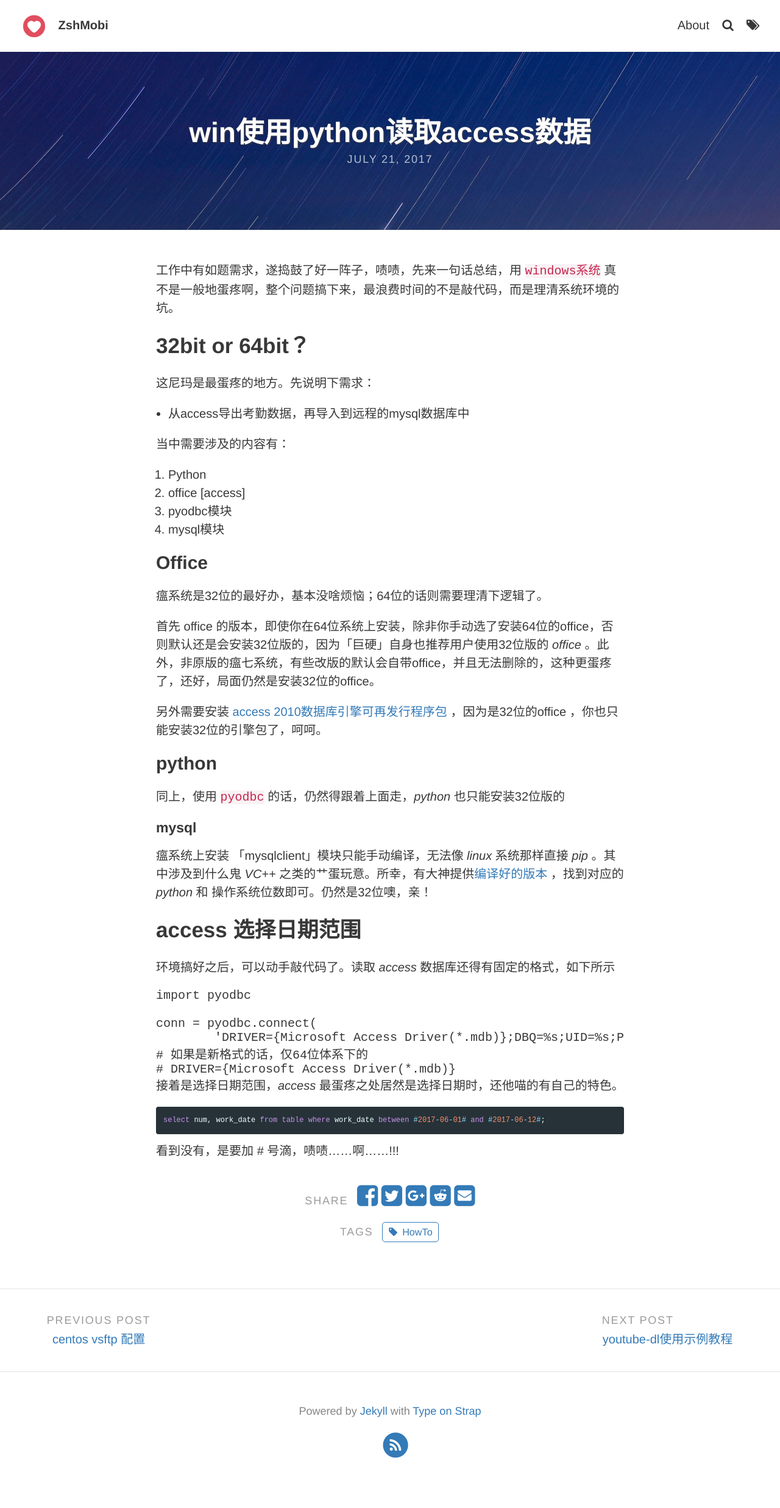
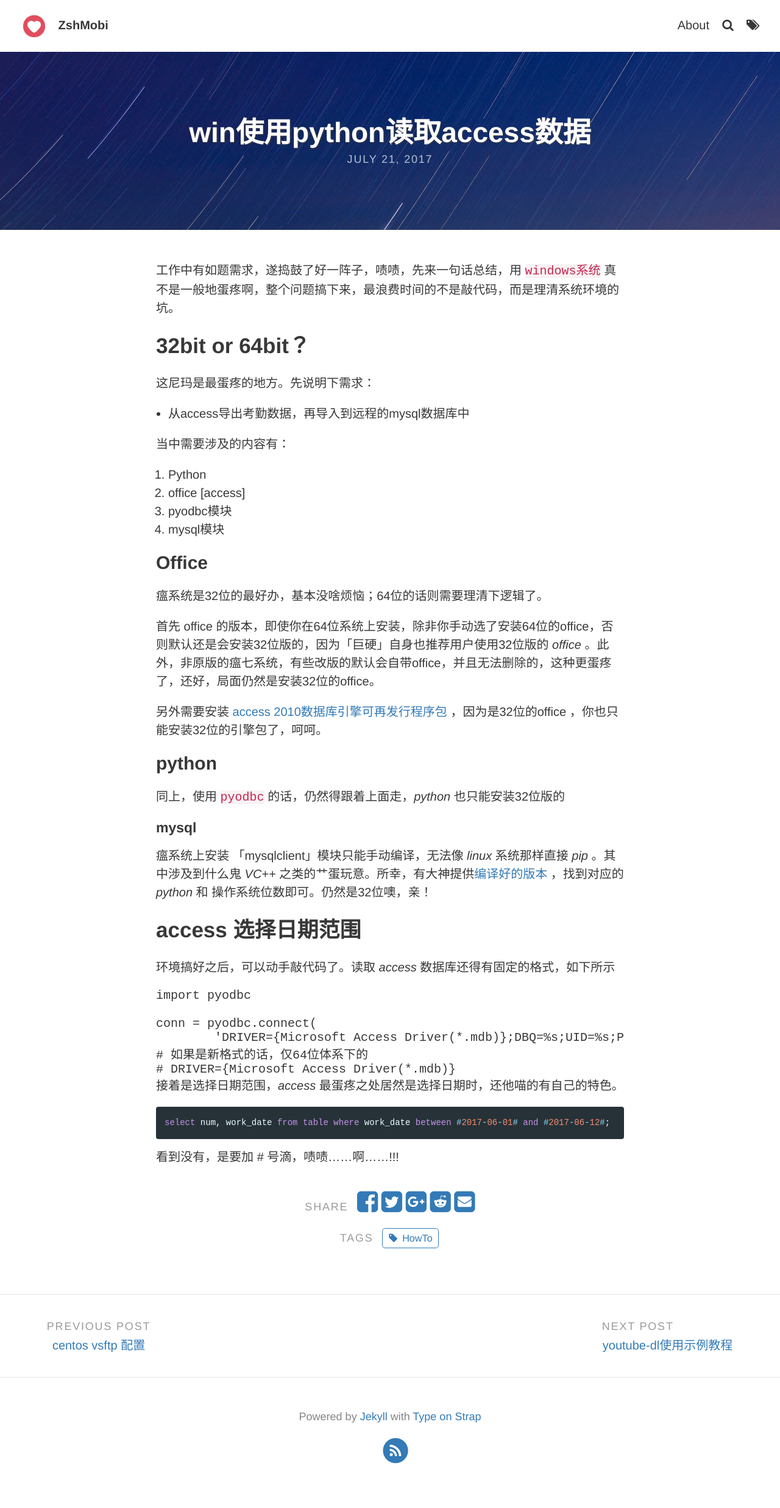
Before and after one commit to pwmake/notebook, a Jekyll site: the page built from _posts/2017-07-21-read-access-data-with-python-in-windows.md, in a window 1280 px wide. Shown: the whole page at 61% size. Built offline with Jekyll 4.4.1, drawn with Linux system fonts in a browser that asks for light colours; some web fonts are replaced.

Commit message:
[skip ci] recover font size

```diff
--- a/_sass/base/_variables.scss
+++ b/_sass/base/_variables.scss
@@ -46,7 +46,7 @@
 /*  Syntax highlighting  */
 // Syntax typography
 $monospace: Monaco, Consolas, "Lucida Console", monospace !default;
-$font-size-code: 12px !default; // ~12px
+$font-size-code: 0.7em !default; // ~12px
 $border-radius: 4px !default;
 
 
```
